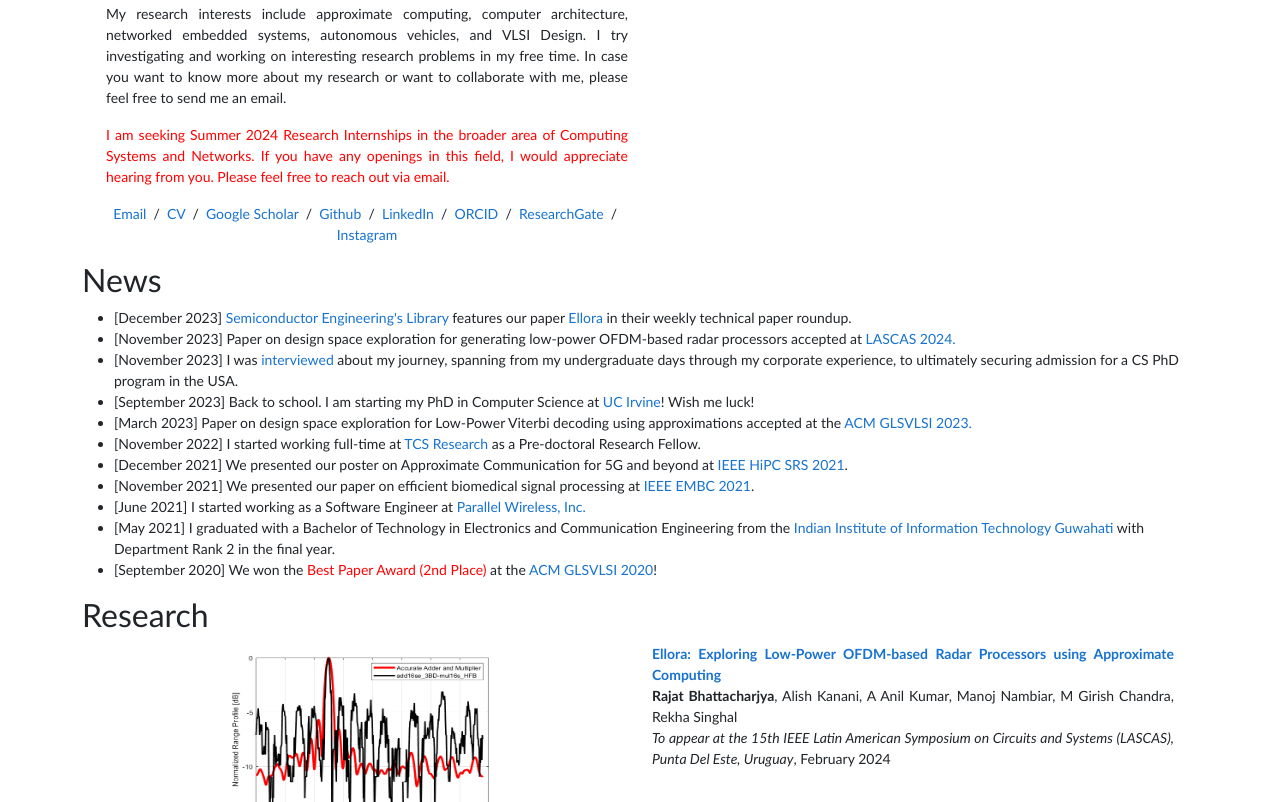
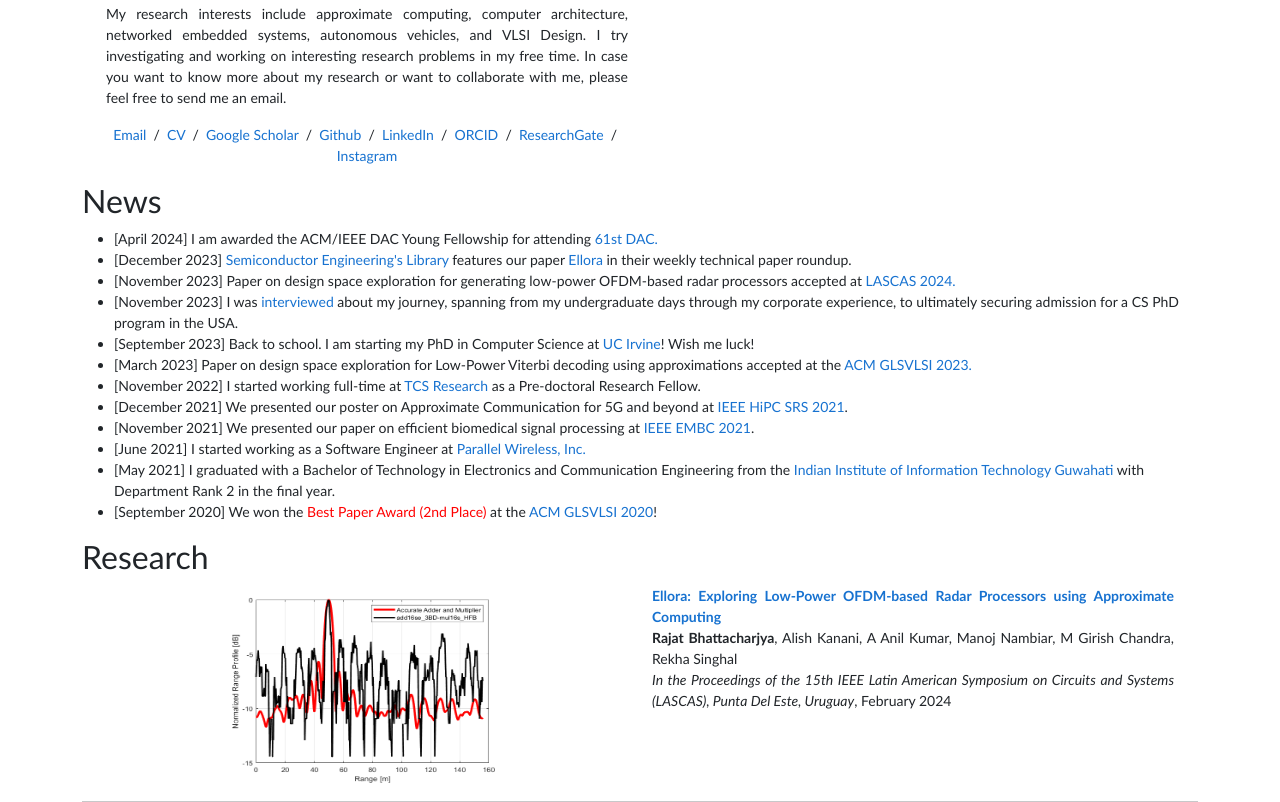
Before and after one commit to rajatbh21/rajatbh21.github.io, a plain HTML site: page index.html in a window 1280 px wide. Shown: the part 398-1200 px from the top of the page. Drawn offline with nearby package versions, Linux system fonts and the light colour scheme.

Commit message:
Update index.html

```diff
--- a/index.html
+++ b/index.html
@@ -56,7 +56,6 @@
               </p>
 			        <p align="justify">My research interests include approximate computing, computer architecture, networked embedded systems, autonomous vehicles, and VLSI Design. I try investigating and working on interesting research problems in my free time. In case you want to know more about my research or want to collaborate with me, please feel free to send me an email.
 
-					<p align="justify"> <FONT COLOR= "RED"> I am seeking Summer 2024 Research Internships in the broader area of Computing Systems and Networks. If you have any openings in this field, I would appreciate hearing from you. Please feel free to reach out via email.</FONT> </p>
               <p style="text-align:center">
                 <a href="mailto:rajatb1@uci.edu">Email</a> &nbsp/&nbsp
 				<a href="https://drive.google.com/file/d/1nIBCjh4YAeeZ2SWCKjIJzFgaS1hLgxaQ/view?usp=sharing">CV</a> &nbsp/&nbsp
@@ -79,6 +78,7 @@
     <h2>News</h2>
       <div class="news">
         <ul>
+		<li><span> [April 2024] I am awarded the ACM/IEEE DAC Young Fellowship for attending <a href="https://www.dac.com/">61st DAC.</a></span></li>
 		<li><span> [December 2023] <a href= "https://semiengineering.com/designing-low-power-radar-processors/">Semiconductor Engineering's Library</a> features our paper <a href="https://arxiv.org/abs/2312.00176">Ellora</a> in their weekly technical paper roundup.</span></li>
 		<li><span> [November 2023] Paper on design space exploration for generating low-power OFDM-based radar processors accepted at <a href="https://ieee-lascas.org/">LASCAS 2024.</a></span></li>
 		<li><span>[November 2023] I was <a href="https://youtu.be/qTy6b6m4YaI?si=jDsHxNMYBA9Ph_EQ">interviewed</a> about my journey, spanning from my undergraduate days through my corporate experience, to ultimately securing admission for a CS PhD program in the USA.</span></li>
@@ -110,7 +110,7 @@
           <p align="justify"><a href="https://arxiv.org/abs/2312.00176 "><b> Ellora: Exploring Low-Power OFDM-based Radar Processors using Approximate Computing
 </b></a><br>
           <strong>Rajat Bhattacharjya</strong>, Alish Kanani, A Anil Kumar, Manoj Nambiar, M Girish Chandra, Rekha Singhal <br>
-		   <em>To appear at the 15th IEEE Latin American Symposium on Circuits and Systems (LASCAS), Punta Del Este, Uruguay</em>, February 2024 <br>
+		   <em>In the Proceedings of the 15th IEEE Latin American Symposium on Circuits and Systems (LASCAS), Punta Del Este, Uruguay</em>, February 2024 <br>
 
           <div class="paper" id="approxjrc">
             </pre>
@@ -385,7 +385,7 @@
         </ul>
       </div>
     </div>
-    <p style="text-align:right;">Last updated: Feb. 2024.</a><br>
+    <p style="text-align:right;">Last updated: Apr. 2024.</a><br>
 	Inspired by <a href="https://jonbarron.info/">his</a> template.</p>
   </div>
   <br>
```
